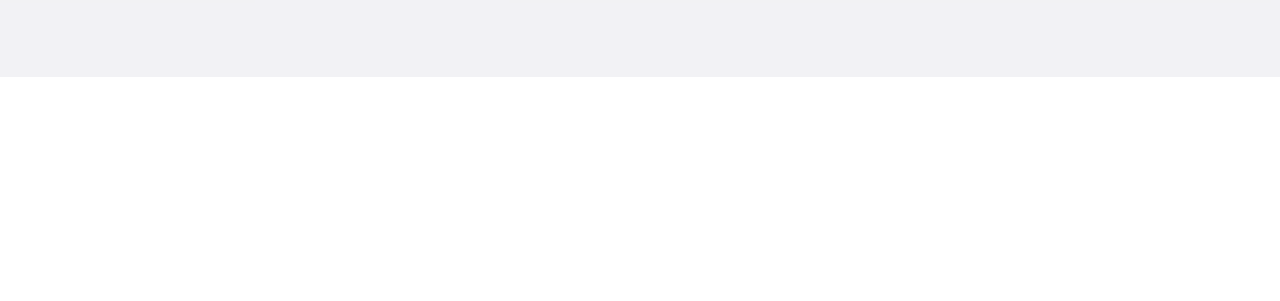
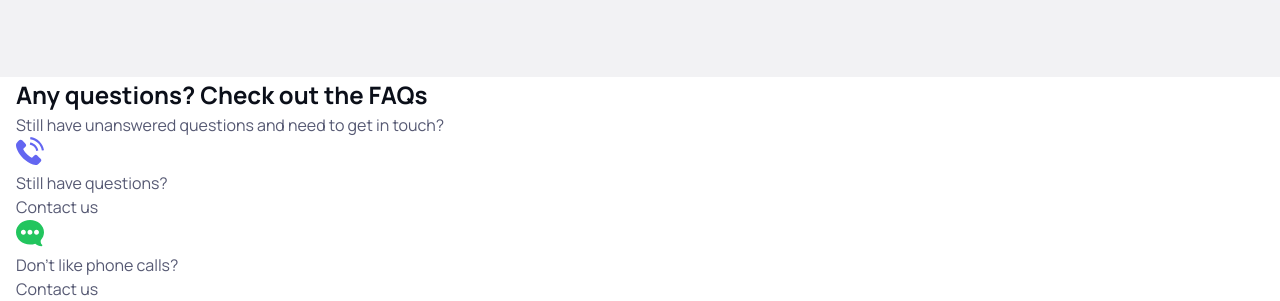
Before and after one commit to JoachimPersson88/silicon, a website: page project/index.html in a window 1280 px wide. Shown: the part 3300-3601 px from the top of the page. Before the commit the page ends 3377 px from the top, so only its background shows below. Drawn offline with Linux system fonts and the light colour scheme; files whose address does not match are found by name.

Commit message:
"FAQ-Section" Started with the call and message section structure in html, with inspiration from previous section(testimonials).

```diff
--- a/project/index.html
+++ b/project/index.html
@@ -362,6 +362,36 @@
   </div>
 </section>
 
+<!-- FAQ -->
+<section id="faq" class="faq">
+  <div class="container">
+    <div class="faq-area">
+
+      <!-- Vänster kolumn -->
+        <h2 class="faq-title">Any questions? Check out the FAQs</h2>
+        <p class="faq-ingress">
+          Still have unanswered questions and need to get in touch?
+        </p>
+        <div class="faq-grid">
+          <!-- item 1 -->
+           <div class="testimonials-item">
+            <img src="../project/assets_light/icons/faq_phone.svg" alt="telefon ikon">
+            <p class="faq-text">Still have questions?</p>
+            <p class="faq-phone_contact">Contact us</p>
+          </div>
+
+          <!-- item 2 -->
+           <div class="testimonials-item">
+            <img src="../project/assets_light/icons/faq_chat.svg" alt="chat ikon">
+            <p class="faq-text">Don't like phone calls?</p>
+            <p class="faq-message_contact">Contact us</p>
+          </div>
+
+
+      <!-- höger kolumn -->
+    </div>
+  </div>
+</section>
 
   <script src="../project/script.js"></script>
 
--- a/project/style.css
+++ b/project/style.css
@@ -765,3 +765,5 @@ body.darkMode .brands img.logoDark {
     color: rgba(147, 151, 173, 1);
   }
 }
+
+/* ------------------------- faq ---------------------------------*/
```
Also changed, not shown: project/assets_light/icons/faq_chat.svg (added), project/assets_light/icons/faq_phone.svg (added).
